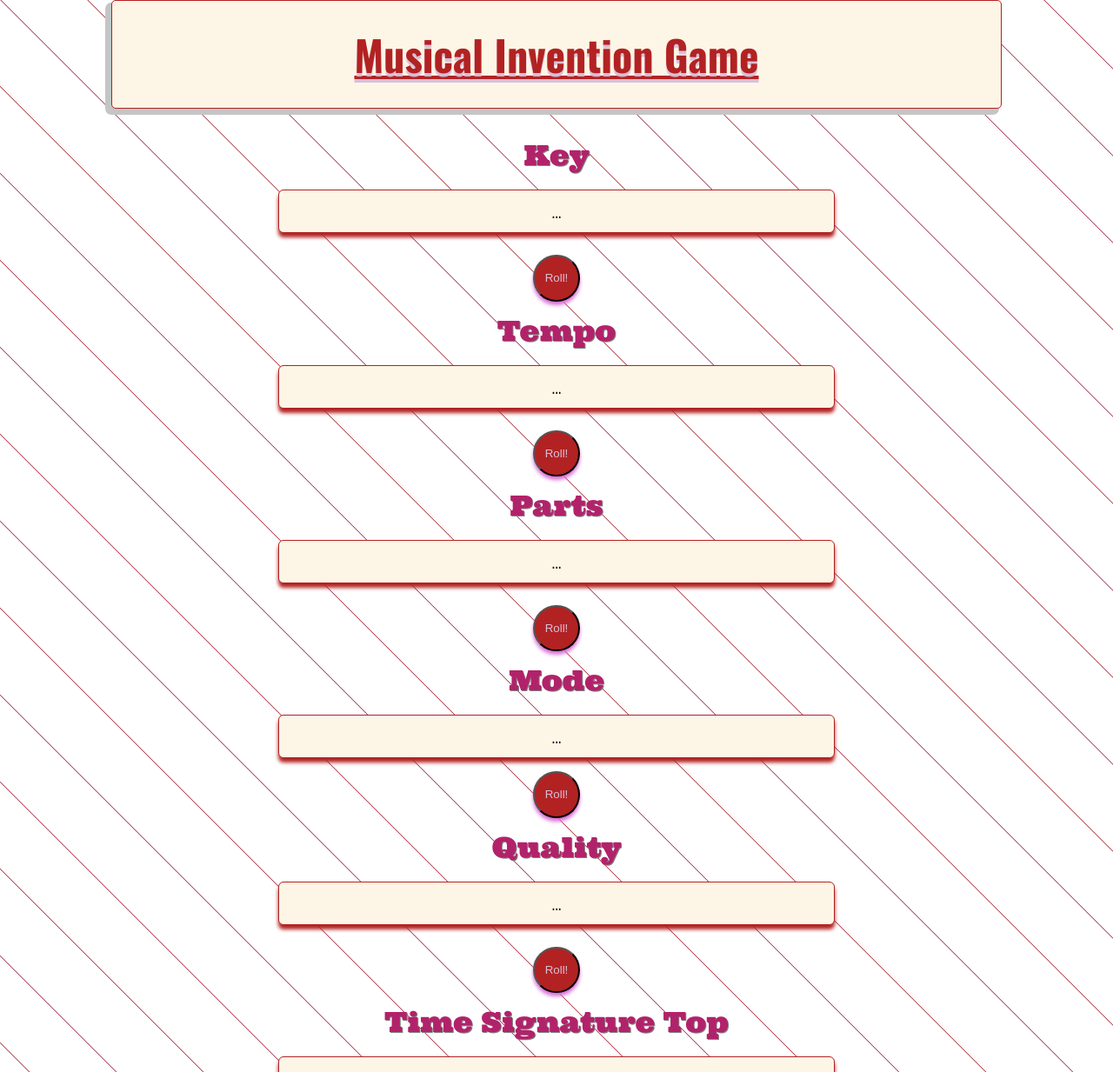
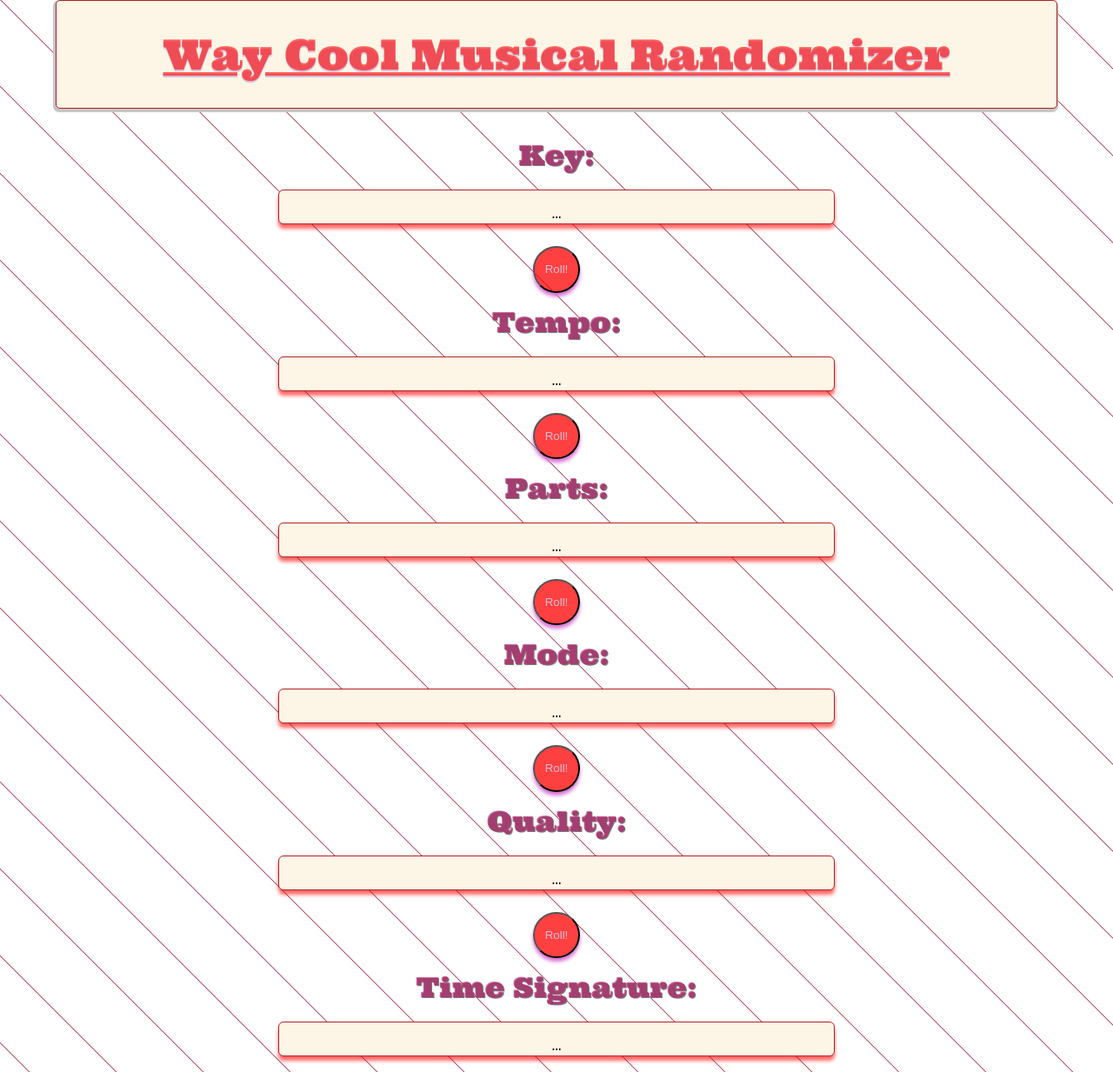
Before and after one commit to thommccarthy/musicalgame, a plain HTML site: page index.html in a window 1280 px wide. Shown: the top 1233 px of the page at 87% size. Drawn offline with nearby package versions, Linux system fonts and the light colour scheme.

Commit message:
Add files via upload
Changes some stylings and consolidated the top and bottom time signatures to one box for time signature.

```diff
--- a/index.html
+++ b/index.html
@@ -12,46 +12,52 @@
 
 </head>
 <body class="pattern-diagonal-lines-xl">
-	<h1 class="headertext">Musical Invention Game</h1>
+	<h1 class="headertext">Way Cool Musical Randomizer</h1>
 
 <div class="flex">
-	<div id="keysarea" class="spacing">
-		<h2>Key</h2>
+
+	<div id="keysarea">
+		<h2>Key:</h2>
 		<div id="keydisplay" class="displaystyle">...</div>
 	</div>
 	<button id="keysbutton" class="buttonspacing">Roll!</button>
-	<div id="tempoarea" class="spacing">
-		<h2>Tempo</h2>
+
+	<div id="tempoarea">
+		<h2>Tempo:</h2>
 		<div id="tempodisplay" class="displaystyle">...</div>
 	</div>
 	<button id="tempobutton" class="buttonspacing">Roll!</button>
-	<div id="partssarea" class="spacing">
-		<h2>Parts</h2>
+
+	<div id="partssarea">
+		<h2>Parts:</h2>
 		<div id="partsdisplay" class="displaystyle">...</div>
 	</div>
 	<button id="partsbutton" class="buttonspacing">Roll!</button>
-	<div id="modesarea" class="spacing">
-		<h2>Mode</h2>
-		<div id="modesdisplay" class="displaystyle">...</div><button id="modesbutton" class="buttonspacing">Roll!</button>
+
+	<div id="modesarea">
+		<h2>Mode:</h2>
+		<div id="modesdisplay" class="displaystyle">...</div>
 	</div>
-	<div id="qualityarea" class="spacing">
-		<h2>Quality</h2>
+	<button id="modesbutton" class="buttonspacing">Roll!</button>
+
+	<div id="qualityarea">
+		<h2>Quality:</h2>
 		<div id="qualitydisplay" class="displaystyle">...</div>
 	</div>
 	<button id="qualitybutton" class="buttonspacing">Roll!</button>
-	<div id="timetoparea" class="spacing">
-		<h2>Time Signature Top</h2>
+
+	<div id="timetoparea">
+		<h2>Time Signature:</h2>
 		<div id="timetopdisplay" class="displaystyle">...</div>
 	</div>
 	<button id="timetopbutton" class="buttonspacing">Roll!</button>
-	<div id="timebottomarea" class="spacing">
-		<h2>Time Signature Bottom</h2>
+
+	<!-- <div id="timebottomarea" class="spacing">
+		<h2>Time Signature Bottom:</h2>
 		<div id="timebottomdisplay" class="displaystyle">...</div>
-	</div>
-	<button id="timebottombutton" class="buttonspacing">Roll!</button>
+	</div> -->
+	<!-- <button id="timebottombutton" class="buttonspacing">Roll!</button> -->
 </div>
-	<div></div>
-	<div></div>
 
 
 <script src="script.js"></script>
--- a/script.js
+++ b/script.js
@@ -6,8 +6,10 @@ const modesArray = ["Ionian", "Dorian", "Phrygian",
 					"Aeolian", "Locrian"];
 const partsArray = ["One Part", "Two Parts", "Three Parts"];
 const qualityArray = ["Major", "Minor"];
-const timeSigTop = ["2", "3", "4", "5", "6", "7", "8", "9", "10", "11", "12",];
-const timeSigBottom = ["2", "4", "8"];
+const timeSigTop = ["2/2", "3/2", "4/2", "5/2", "6/2", "7/2", "8/2", "9/2", "10/2", "11/2", "12/2",
+"2/4", "3/4", "4/4", "5/4", "6/4", "7/4", "8/4", "9/4", "10/4", "11/4", "12/4",
+"2/8", "3/8", "4/8", "5/8", "6/8", "7/8", "8/8", "9/8", "10/8", "11/8", "12/8",];
+// const timeSigBottom = ["2", "4", "8"];
 const tempoArray = [`Grave (25–45 bpm)`,
 `Largo (40–60 bpm)`,
 `Adagio (66–76 bpm)`,
@@ -21,7 +23,7 @@ const tempoArray = [`Grave (25–45 bpm)`,
 `Vivacissimo (172–176 bpm)`,
 `Allegrissimo (172–176 bpm)`,
 `Presto (168–200 bpm)`,
-`Ludicrous speed! (200 bpm +)`,];
+`Ludicrous speed! (200 bpm +)`];
 
 let keysButton = document.getElementById("keysbutton");
 let partsButton = document.getElementById("partsbutton");
@@ -86,5 +88,5 @@ modesButton.addEventListener('click', displayMode, false);
 partsButton.addEventListener('click', displayParts, false);
 qualityButton.addEventListener('click', displayQuality, false);
 timeTopButton.addEventListener('click', displayTimeTop, false);
-timeBottomButton.addEventListener('click', displayTimeBottom, false);
+// timeBottomButton.addEventListener('click', displayTimeBottom, false);
 tempoButton.addEventListener('click', displayTempo, false);
--- a/style.css
+++ b/style.css
@@ -2,7 +2,7 @@
 
 h2 {
 	font-family: 'Ultra', serif;
-	color: #b2226a;
+	color: rgba(178,34,106, 0.7);
 	font-weight: lighter;
 	font-size: 2em;
 	text-shadow: 1px 1px grey;
@@ -13,24 +13,28 @@ h2 {
 
 .headertext {
 	display: block;
+	overflow: hidden;
+  	text-overflow: ellipsis;
+  	word-wrap: break-word;
 	position: relative;
 	text-align: center;
 	z-index: 1;
 	top: 2%;
-	width: 80%;
+	width: 90%;
+	font-weight: lighter;
 	margin-left: auto;
 	margin-right: auto;
 	margin-bottom: 30px;
-	font-family: 'Oswald', serif;
+	font-family: 'Ultra', serif;
 	font-size: 3em;
 	text-decoration: underline;
 	border: solid firebrick 1px;
 	border-radius: 5px;
 	padding: 2%;
 	background-color: oldlace;
-	color: firebrick;
-	box-shadow: -5px 5px 0px 2px 	#c5c5c5;
-         text-shadow: 0 4px 1px thistle;
+	color: rgba(255,0,0,0.6);
+	box-shadow: -1px 2px 1px 2px 	#c5c5c5;
+         text-shadow: 0 2px 1px thistle;
 }
 
 
@@ -53,7 +57,7 @@ h2 {
 	margin-top: 10px;
 	margin-bottom: 10px;
 	color: thistle;
-	background-color: firebrick;
+	background-color: rgba(255,0,0,0.75);
 	box-shadow: 0px 4px 4px 0px orchid;
 }
 
@@ -61,7 +65,7 @@ h2 {
 
 
 .displaystyle {
-	height: 50px;
+	height: 50%;
 	width: 50%;
 	padding-top: 8px;
 	background-color: oldlace;
@@ -69,14 +73,14 @@ h2 {
 	border-radius: 6px;
 	font-family: 'Oswald', sans serif;
 	font-size: 20px;
-	display: /*inline-*/block;
+	display: block;
 	text-align: center;
 	margin-right: auto;
 	margin-left: auto;
 	margin-bottom: 15px;
 	margin-top: 15px;
-	box-shadow: 0px 5px 4px 0px firebrick;
-	overflow: auto;
+	box-shadow: 0px 5px 4px 0px rgba(255,0,0,0.6);
+	/*overflow: auto;*/
 }
 
 
@@ -92,7 +96,6 @@ h2 {
 .flex {
 	display: flex;
 	flex-direction: column;
-	/*flex: wrap;*/
 	justify-content: center;
 
 }
```
